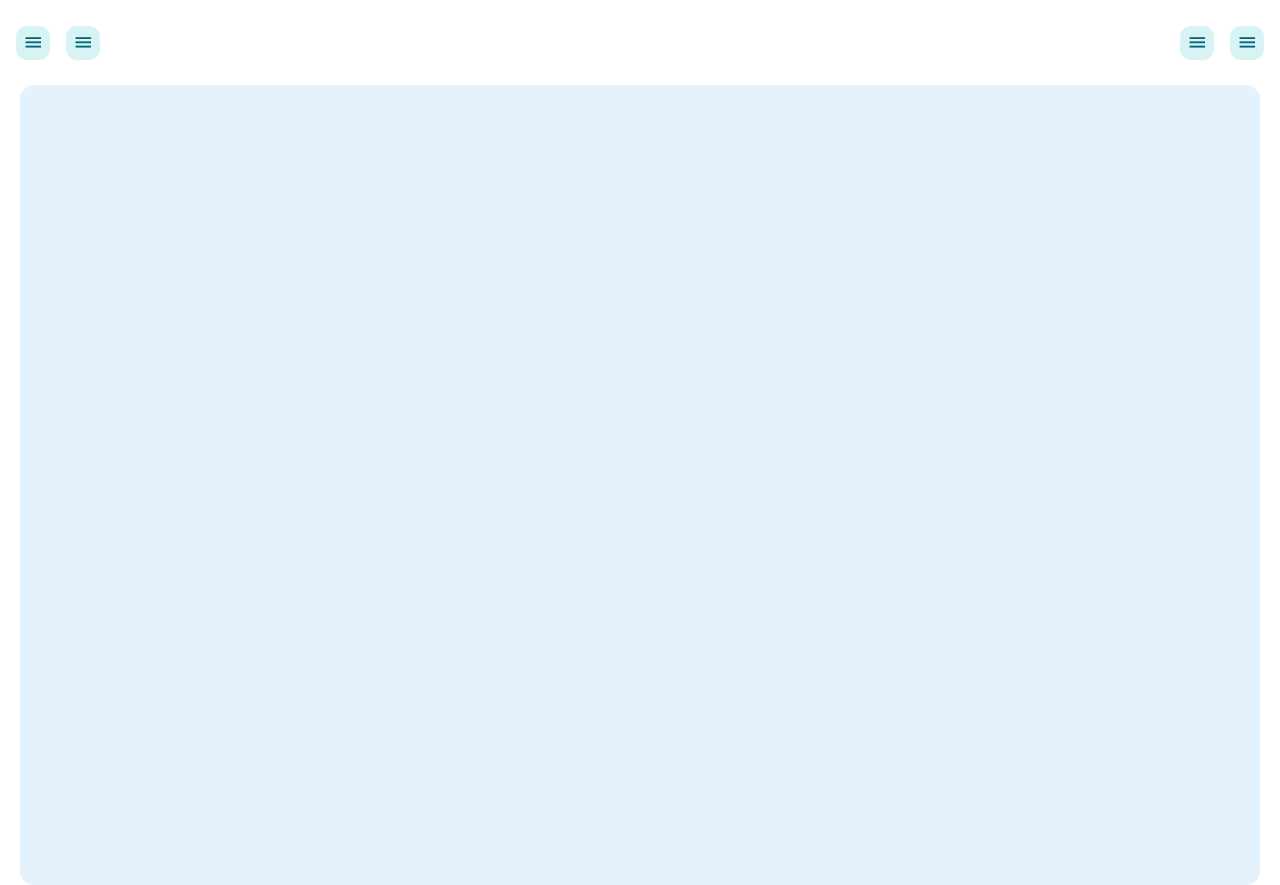
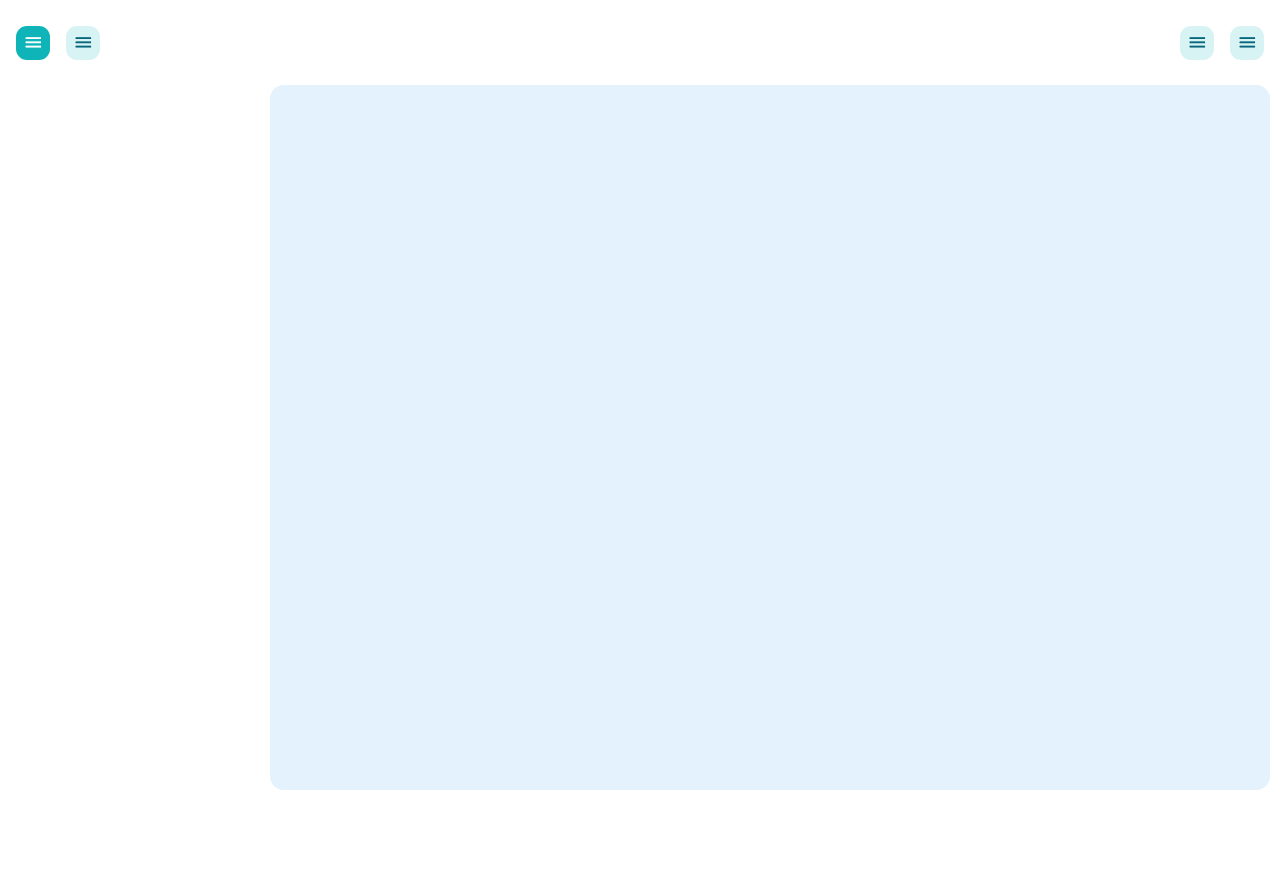
Before and after one commit to LuisEspanna/UdeSpeak-Admin, a React (Create React App) app: page / in a window 1280 px wide. After the commit the page ends 800 px from the top, so only its background shows below. Built offline with nearby package versions, Linux system fonts and the light colour scheme.

Commit message:
:sparkles: New feature :: Sidebar

```diff
--- a/src/App.js
+++ b/src/App.js
@@ -1,10 +1,17 @@
 import './App.scss'
 import Header from './components/Header/Header';
+import Sidebar from './components/sidebar/Sidebar';
+import { useSelector } from 'react-redux';
 
 function App() {
+  const sidebarState = useSelector((state) => state.sidebar.isOpen)
+
+  console.log(sidebarState)
+
   return (
     <div className="App">
       <Header/>
+      <Sidebar isOpen={sidebarState}/>
       <div className='view-container'>
 
       </div>
--- a/src/App.scss
+++ b/src/App.scss
@@ -17,12 +17,20 @@
     height: 1.3em;
 }
 
+.content{
+    padding-top: 85px;
+}
+
 .view-container{
     background-color: #E3F2FD;
-    min-height: 800px;
-    position: absolute;
+    position: fixed;
     top: 85px;
-    left: 20px;
-    right: 20px;
+    left: 0px;
+    right: 0px;
+    bottom: 0px;
+    margin-left: 0.625em;
+    margin-right: 0.625em;
+    margin-bottom: 0.625em;
     border-radius: 14px;
+    transition: 0.4s ease-in;
 }
--- a/src/components/Button/Button.js
+++ b/src/components/Button/Button.js
@@ -1,10 +1,10 @@
 import React from 'react'
 import './button.scss';
 
-export default function Button({className, value, onClick, children}) {
+export default function Button({className, value, onClick, children, active}) {
   return (
     <button
-        className={`button-primary ${className ? className : ''}`}
+        className={`button-primary ${className ? className : ''} ${active ? 'button-primary-active' : ''}`}
         onClick={onClick}
     >
         {
--- a/src/components/Button/button.scss
+++ b/src/components/Button/button.scss
@@ -42,4 +42,14 @@
         transition: 0.8s;
         fill: $white;
     }
+
+    &-active{
+
+        background: $color-primary radial-gradient(circle, transparent 1%, $color-primary 1%) center/15000%;
+
+        .icon{
+            fill: #fff;
+            transition: 0.5s;
+        }
+    }
 }
--- a/src/components/Header/Header.js
+++ b/src/components/Header/Header.js
@@ -2,16 +2,21 @@ import React from 'react'
 import Button from '../Button/Button'
 import HamburguerIcon from '../icons/HamburguerIcon'
 import './header.scss'
-import { useDispatch } from 'react-redux'
+import { useDispatch, useSelector } from 'react-redux'
 import { click }
 from '../../state/reducers/sidebarSlice'
 
 export default function Header() {
     const dispatch = useDispatch()
+    const sidebarState = useSelector((state) => state.sidebar.isOpen)
 
     return (
         <div className='header d-flex'>
-            <Button className='me-3' onClick={() => dispatch(click())}>
+            <Button
+                active = {sidebarState}
+                className='me-3'
+                onClick={() => dispatch(click())}
+            >
                 <HamburguerIcon />
             </Button>
             <Button className='me-auto'>
--- a/src/components/Header/header.scss
+++ b/src/components/Header/header.scss
@@ -11,7 +11,6 @@
     &::after, &::before {
         box-sizing: inherit;
     }
-
 
     box-shadow: none;
     background-image: none;
--- /dev/null
+++ b/src/components/sidebar/Sidebar.js
@@ -0,0 +1,11 @@
+import React from 'react'
+import './sidebar.scss'
+
+
+export default function Sidebar({className, isOpen}) {
+  return (
+    <nav className={`sidebar ${className ? className : ''} sidebar${isOpen ? '-open' : '-close'}`}>
+
+    </nav>
+  )
+}
--- /dev/null
+++ b/src/components/sidebar/sidebar.scss
@@ -0,0 +1,81 @@
+@import '../../styles/colors.scss';
+
+$sidebar-w: 16.25em;
+
+.sidebar{
+    background-color: rgb(255, 255, 255);
+    position: fixed;
+    width: $sidebar-w;
+    top: 85px;
+    bottom: 0px;
+    z-index: 100;
+
+    &-open{
+        width: $sidebar-w;
+        max-width: $sidebar-w;
+        transform: translate(0);
+
+        + .view-container{
+            left: $sidebar-w;
+        }
+    }
+
+    &-close{
+        width: 0px;
+        max-width: 0px;
+        transform: translate(-$sidebar-w);
+    }
+
+    transition: 0.5s ease;
+}
+
+/* Extra small devices (phones, 600px and down) */
+@media only screen and (max-width: 600px) {
+    .sidebar{
+
+        &-open{
+            width: $sidebar-w;
+            max-width: $sidebar-w;
+            transform: translate(0);
+            background-color: rgb(255, 255, 255);
+
+            + .view-container{
+                left: 0;
+            }
+        }
+    }
+}
+
+/* Extra small devices (phones, 600px and down) */
+@media only screen and (min-width: 600px) {
+    .sidebar{
+
+        &-open{
+            width: $sidebar-w;
+            max-width: $sidebar-w;
+            transform: translate(0);
+            background-color: rgb(255, 255, 255);
+
+            + .view-container{
+                left: 0;
+            }
+        }
+    }
+}
+
+/* Large devices (laptops/desktops, 992px and up) */
+@media only screen and (min-width: 992px) {
+    .sidebar{
+
+        &-open{
+            width: $sidebar-w;
+            max-width: $sidebar-w;
+            transform: translate(0);
+            background-color: rgb(255, 255, 255);
+
+            + .view-container{
+                left: $sidebar-w;
+            }
+        }
+    }
+}
--- a/src/state/reducers/sidebarSlice.js
+++ b/src/state/reducers/sidebarSlice.js
@@ -3,11 +3,11 @@ import { createSlice } from '@reduxjs/toolkit'
 export const sidebarSlice = createSlice({
   name: 'sideBar',
   initialState: {
-    open: true,
+    isOpen: true,
   },
   reducers: {
     click: (state) => {
-      state.open = !state.open
+      state.isOpen = !state.isOpen
     }
   },
 })
```
Also changed, not shown: src/styles/responsive-breakpoints.scss (+26 -0 lines).
